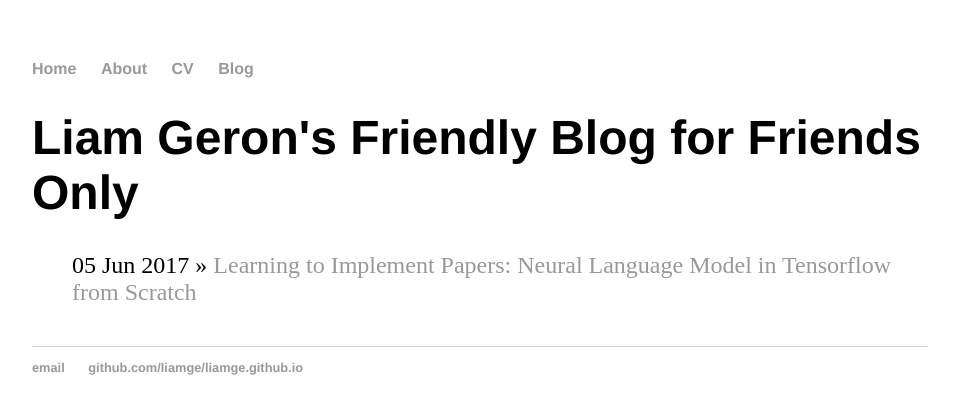
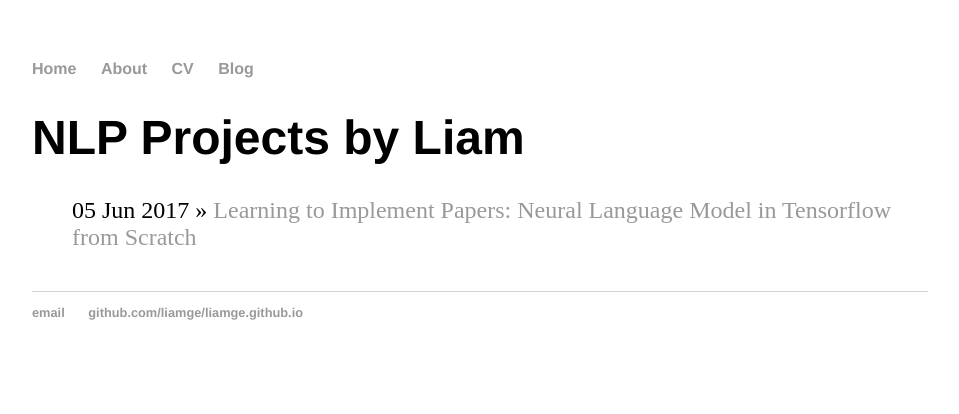
Before and after one commit to liamge/liamge.github.io, a Jekyll site: the page built from blog/index.html, in a window 1280 px wide. Shown: the top 414 px of the page, without its empty margins (160-1119 px from the left). Built offline with Jekyll 4.4.1, drawn with Linux system fonts in a browser that asks for light colours.

Commit message:
Update index.html

```diff
--- a/blog/index.html
+++ b/blog/index.html
@@ -1,6 +1,6 @@
 ---
 layout: default
-title: Liam Geron's Friendly Blog for Friends Only
+title: NLP Projects by Liam
 ---
 	<h1>{{ page.title }}</h1>
 	<ul class="posts">
```
